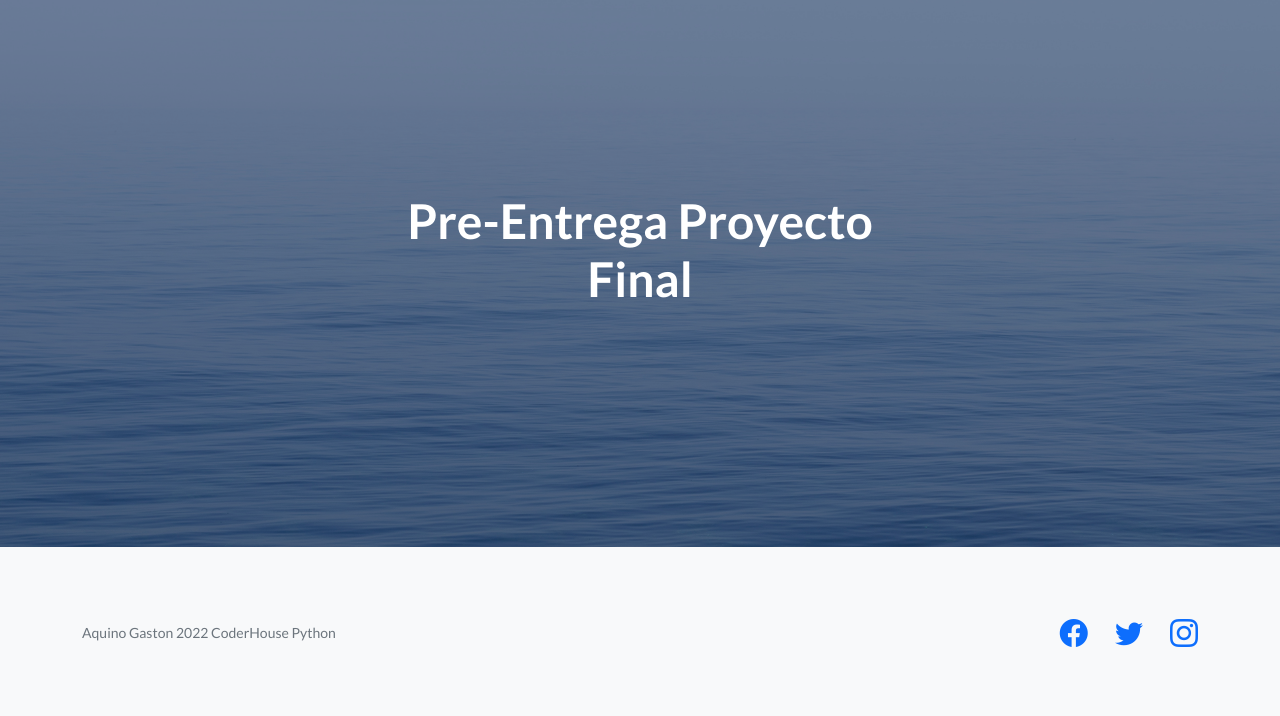
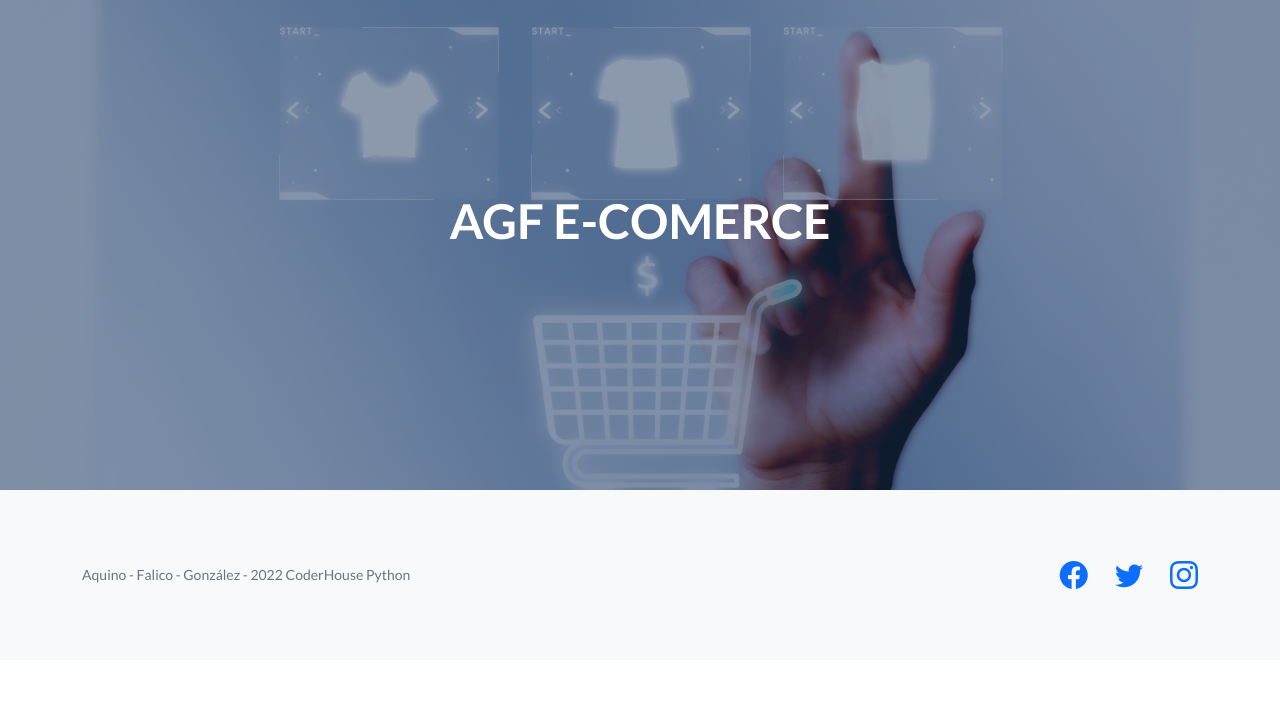
Before and after one commit to AquinoGaston/Entrega1AquinoGaston, a Django app: page / in a window 1280 px wide. Shown: the part 56-772 px from the top of the page. Run offline with Django 4.2, Linux system fonts and the light colour scheme; some libraries are stand-ins or nearby versions.

Commit message:
Cambios en template padre

```diff
--- a/app_fam/templates/padre.html
+++ b/app_fam/templates/padre.html
@@ -37,7 +37,7 @@
                     <div class="col-xl-6">
                         <div class="text-center text-white">
                             <!-- Page heading-->
-                            <h1 class="mb-5">Pre-Entrega Proyecto Final</h1>
+                            <h1 class="mb-5">AGF E-COMERCE</h1>
 
                             <!-- Signup form-->
                             <!-- * * * * * * * * * * * * * * *-->
@@ -80,7 +80,7 @@
                 <div class="row">
                     <div class="col-lg-6 h-100 text-center text-lg-start my-auto">
 
-                        <p class="text-muted small mb-4 mb-lg-0">Aquino Gaston 2022 CoderHouse Python</p>
+                        <p class="text-muted small mb-4 mb-lg-0">Aquino - Falico - González - 2022 CoderHouse Python</p>
                     </div>
                     <div class="col-lg-6 h-100 text-center text-lg-end my-auto">
                         <ul class="list-inline mb-0">
```
Also changed, not shown: app_fam/static/app_fam/assets/img/bg-masthead.jpg.
